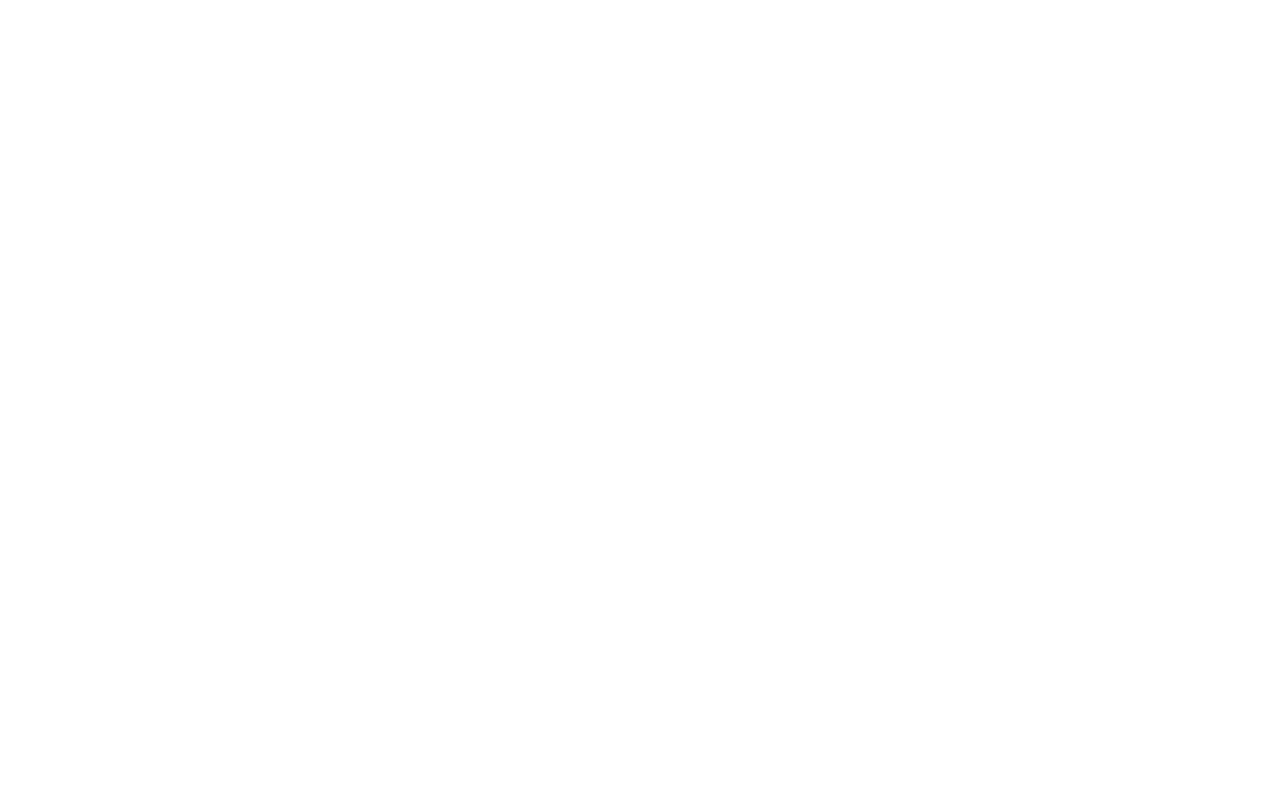
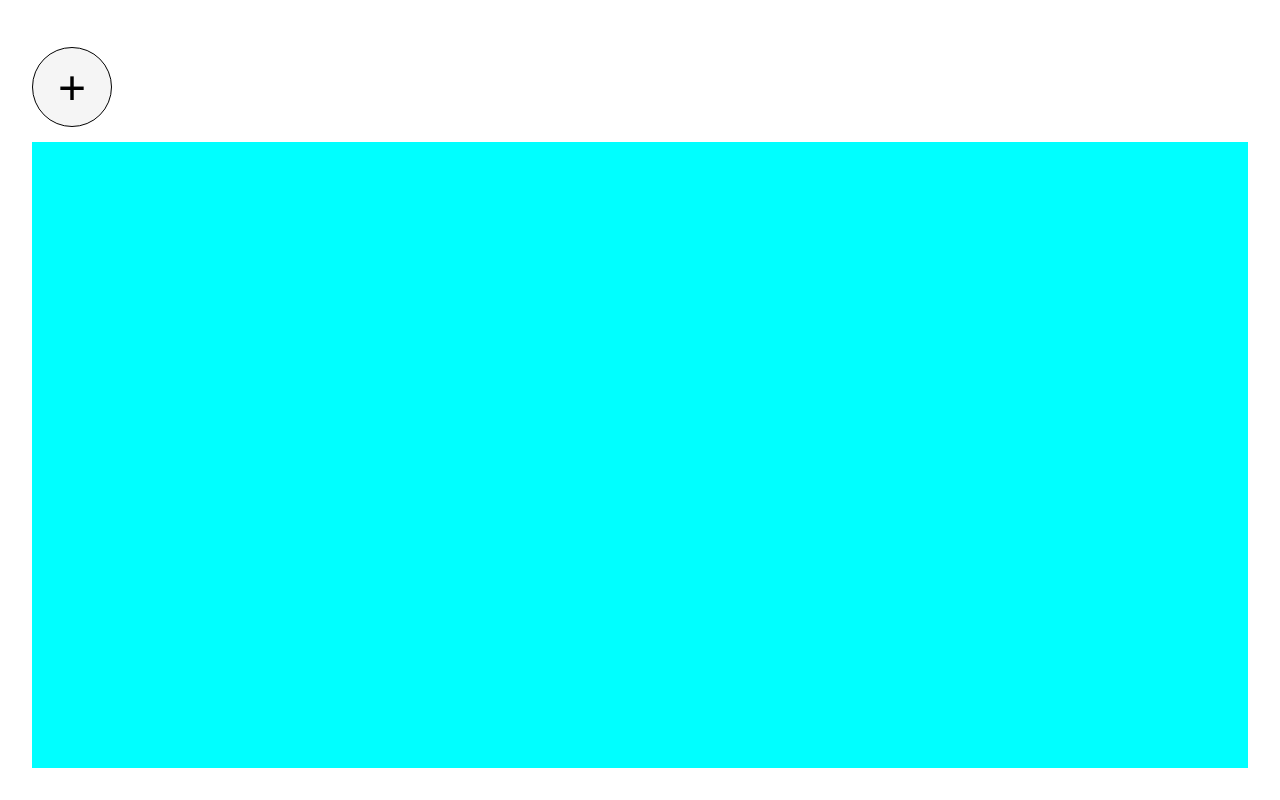
Before and after one commit to j-cvalencia/AppDeNotas, a React (Vite) app: page / in a window 1280 px wide. Built offline with nearby package versions, Linux system fonts and the light colour scheme.

Commit message:
Se creó el boton para agregar tareas, el contenedor para las notas y el modal que contene el formulario de las notas

```diff
--- a/src/App.css
+++ b/src/App.css
@@ -0,0 +1,71 @@
+#contenedorformularioParaNotas{
+  position: absolute;
+  width: 100%;
+  height: 100vh;
+  background-color: rgba(0, 0, 0, 0.5);
+  display: none;
+  justify-content: center;
+  align-items: center;
+}
+#formularioParaNotas{
+  display: flex;
+  flex-direction: column;
+  justify-content: space-around;
+  background-color: white;
+  width: 40%;
+  height: 80%;
+  padding: 2rem;
+  text-align: center;
+  border-radius: 15px;
+  position: relative;
+}
+#formularioParaNotas > h1 {
+  font-size: 3rem;
+}
+#formularioParaNotas > textarea{
+  height: 40%;
+  resize: none;
+}
+#formularioParaNotas > input ,  #formularioParaNotas > textarea{
+  font-size: 1.5rem;
+  padding: 5px;
+}
+#cerrar{
+  padding: 1.5rem;
+  width: 1rem;
+  height: 1rem;
+  display: flex;
+  align-items: center;
+  justify-content: center;
+  font-size: 2rem;
+  position: absolute;
+  top: 0;
+  right: 0;
+  cursor: pointer;
+  color: red;
+}
+
+#contenedor{
+  width: 100%;
+  min-height: 100vh;
+  padding: 2rem;
+}
+
+#agregarNota{
+  width: 5rem;
+  height: 5rem;
+  border-radius: 50%;
+  border: 1px solid black;
+  font-size: 3em;
+  cursor: pointer;
+  background-color: whitesmoke;
+  margin: 15px 0;
+}
+#agregarNota:hover{
+  background-color: rgb(205, 203, 203);
+}
+
+#contenedorDeNotas{
+  min-height: calc(100vh - (5rem + 30px + 2rem + 2rem));
+  background-color: aqua;
+}
--- a/src/App.jsx
+++ b/src/App.jsx
@@ -1,12 +1,39 @@
-import './App.css'
+import { useState } from "react";
+import "./App.css";
 
 function App() {
+  const [notas, setNotas] = useState([]); // Para almacenar las notas que se vayan generando
+
+  const mostrarModal = () => {
+    document.querySelector('#contenedorformularioParaNotas').style.display = 'flex';
+  }
+
+  const cerrarModal = () => {
+    document.querySelector('#contenedorformularioParaNotas').style.display = 'none';
+  }
 
   return (
     <>
+      <div id="contenedorformularioParaNotas">
+        <form id="formularioParaNotas">
+          <div id="cerrar" onClick={cerrarModal}>X</div>
+          <h1> Agregar Nota:</h1>
+          <input type="text" placeholder="Titulo"/>
+          <textarea type="text" placeholder="Descripcion"/>
+        </form>
+      </div>
 
+      <div id="contenedor">
+        <button onClick={mostrarModal} id="agregarNota" type="submit">
+          +
+        </button>
+
+        <div id="contenedorDeNotas">
+
+        </div>
+      </div>
     </>
-  )
+  );
 }
 
-export default App
+export default App;
```
